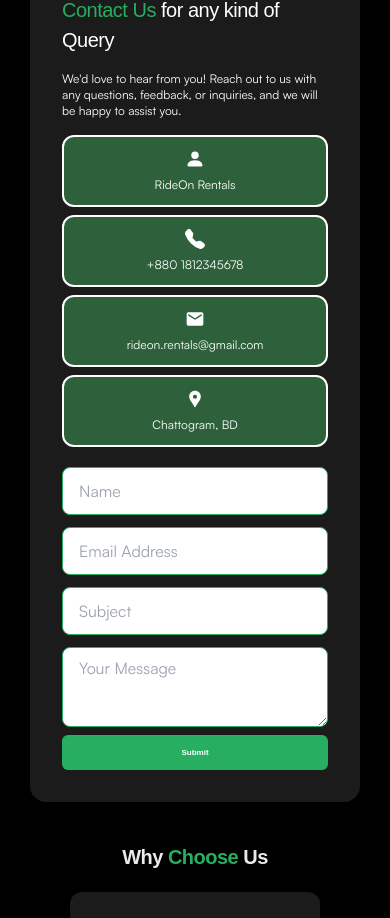
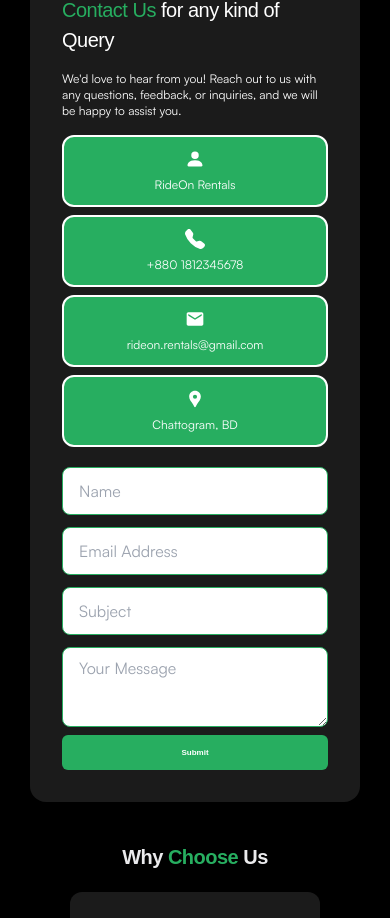
Before and after one commit to Bahauddin-Fahad/Bike-Rental-Client, a React (Vite) app: page / in a window 390 px wide. Shown: the part 1238-2156 px from the top of the page. Built offline with nearby package versions, Linux system fonts and the light colour scheme; no server answers.

Commit message:
responsive added

```diff
--- a/src/pages/AboutUs/Contact.tsx
+++ b/src/pages/AboutUs/Contact.tsx
@@ -14,25 +14,25 @@
           feedback, or inquiries, and we will be happy to assist you.
         </p>
         <div className="grid grid-cols-1 xs:grid-cols-2 gap-2 xl:gap-5 text-white">
-          <div className="flex flex-col items-center gap-2 p-3 xl:p-5 rounded-xl xl:rounded-2xl bg-[#2E603C] border-2 border-white xl:rounded-tl-[35px] xl:rounded-br-[35px] xl:rounded-tr-[10px] xl:rounded-bl-[10px]">
+          <div className="flex flex-col items-center gap-2 p-3 xl:p-5 rounded-xl xl:rounded-2xl bg-accent border-2 border-white xl:rounded-tl-[35px] xl:rounded-br-[35px] xl:rounded-tr-[10px] xl:rounded-bl-[10px]">
             <BsFillPersonFill className="size-5 xl:size-8" />
             <h2 className="font-satoshi font-semibold text-xs xl:text-md">
               RideOn Rentals
             </h2>
           </div>
-          <div className="flex flex-col items-center gap-2 p-3 xl:p-5 rounded-xl xl:rounded-2xl bg-[#2E603C] xl:bg-accent border-2 border-white xl:rounded-tl-[35px] xl:rounded-br-[35px] xl:rounded-tr-[10px] xl:rounded-bl-[10px]">
+          <div className="flex flex-col items-center gap-2 p-3 xl:p-5 rounded-xl xl:rounded-2xl bg-accent lg:bg-[#2E603C] border-2 border-white xl:rounded-tl-[35px] xl:rounded-br-[35px] xl:rounded-tr-[10px] xl:rounded-bl-[10px]">
             <BsTelephoneFill className="size-5 xl:size-8" />
             <h2 className="font-satoshi font-semibold text-xs xl:text-md">
               +880 1812345678
             </h2>
           </div>
-          <div className="flex flex-col items-center gap-2 p-3 xl:p-5 rounded-xl xl:rounded-2xl bg-[#2E603C] xl:bg-accent border-2 border-white xl:rounded-tl-[35px] xl:rounded-br-[35px] xl:rounded-tr-[10px] xl:rounded-bl-[10px]">
+          <div className="flex flex-col items-center gap-2 p-3 xl:p-5 rounded-xl xl:rounded-2xl bg-accent lg:bg-[#2E603C] border-2 border-white xl:rounded-tl-[35px] xl:rounded-br-[35px] xl:rounded-tr-[10px] xl:rounded-bl-[10px]">
             <MdEmail className="size-5 xl:size-8" />
             <h2 className="font-satoshi font-semibold text-xs xl:text-md">
               rideon.rentals@gmail.com
             </h2>
           </div>
-          <div className="flex flex-col justify-center items-center gap-2 p-3 xl:p-5 rounded-xl xl:rounded-2xl bg-[#2E603C] border-2 border-white xl:rounded-tl-[35px] xl:rounded-br-[35px] xl:rounded-tr-[10px] xl:rounded-bl-[10px]">
+          <div className="flex flex-col justify-center items-center gap-2 p-3 xl:p-5 rounded-xl xl:rounded-2xl bg-accent border-2 border-white xl:rounded-tl-[35px] xl:rounded-br-[35px] xl:rounded-tr-[10px] xl:rounded-bl-[10px]">
             <MdLocationPin className="size-5 xl:size-8" />
             <h2 className="font-satoshi font-semibold text-xs xl:text-md text-center">
               Chattogram, BD
--- a/src/pages/Home/ContactUs.tsx
+++ b/src/pages/Home/ContactUs.tsx
@@ -16,25 +16,25 @@
           feedback, or inquiries, and we will be happy to assist you.
         </p>
         <div className="grid grid-cols-1 xs:grid-cols-2 gap-2 xl:gap-5 text-white">
-          <div className="flex flex-col items-center gap-2 p-3 xl:p-5 rounded-xl xl:rounded-2xl bg-[#2E603C] border-2 border-white xl:rounded-tl-[35px] xl:rounded-br-[35px] xl:rounded-tr-[10px] xl:rounded-bl-[10px]">
+          <div className="flex flex-col items-center gap-2 p-3 xl:p-5 rounded-xl xl:rounded-2xl bg-accent border-2 border-white xl:rounded-tl-[35px] xl:rounded-br-[35px] xl:rounded-tr-[10px] xl:rounded-bl-[10px]">
             <BsFillPersonFill className="size-5 xl:size-8" />
             <h2 className="font-satoshi font-semibold text-xs xl:text-md">
               RideOn Rentals
             </h2>
           </div>
-          <div className="flex flex-col items-center gap-2 p-3 xl:p-5 rounded-xl xl:rounded-2xl bg-[#2E603C] xl:bg-accent border-2 border-white xl:rounded-tl-[35px] xl:rounded-br-[35px] xl:rounded-tr-[10px] xl:rounded-bl-[10px]">
+          <div className="flex flex-col items-center gap-2 p-3 xl:p-5 rounded-xl xl:rounded-2xl bg-accent lg:bg-[#2E603C] border-2 border-white xl:rounded-tl-[35px] xl:rounded-br-[35px] xl:rounded-tr-[10px] xl:rounded-bl-[10px]">
             <BsTelephoneFill className="size-5 xl:size-8" />
             <h2 className="font-satoshi font-semibold text-xs xl:text-md">
               +880 1812345678
             </h2>
           </div>
-          <div className="flex flex-col items-center gap-2 p-3 xl:p-5 rounded-xl xl:rounded-2xl bg-[#2E603C] xl:bg-accent border-2 border-white xl:rounded-tl-[35px] xl:rounded-br-[35px] xl:rounded-tr-[10px] xl:rounded-bl-[10px]">
+          <div className="flex flex-col items-center gap-2 p-3 xl:p-5 rounded-xl xl:rounded-2xl bg-accent lg:bg-[#2E603C] border-2 border-white xl:rounded-tl-[35px] xl:rounded-br-[35px] xl:rounded-tr-[10px] xl:rounded-bl-[10px]">
             <MdEmail className="size-5 xl:size-8" />
             <h2 className="font-satoshi font-semibold text-xs xl:text-md">
               rideon.rentals@gmail.com
             </h2>
           </div>
-          <div className="flex flex-col justify-center items-center gap-2 p-3 xl:p-5 rounded-xl xl:rounded-2xl bg-[#2E603C] border-2 border-white xl:rounded-tl-[35px] xl:rounded-br-[35px] xl:rounded-tr-[10px] xl:rounded-bl-[10px]">
+          <div className="flex flex-col justify-center items-center gap-2 p-3 xl:p-5 rounded-xl xl:rounded-2xl bg-accent border-2 border-white xl:rounded-tl-[35px] xl:rounded-br-[35px] xl:rounded-tr-[10px] xl:rounded-bl-[10px]">
             <MdLocationPin className="size-5 xl:size-8" />
             <h2 className="font-satoshi font-semibold text-xs xl:text-md text-center">
               Chattogram, BD
```
